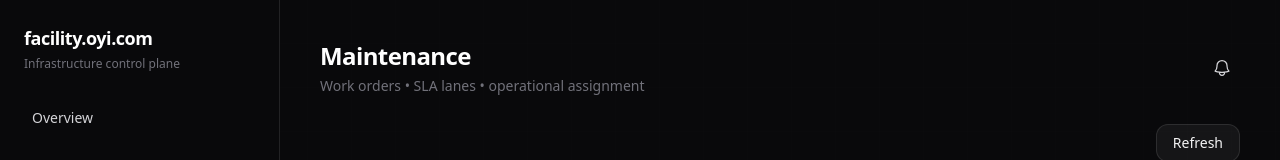
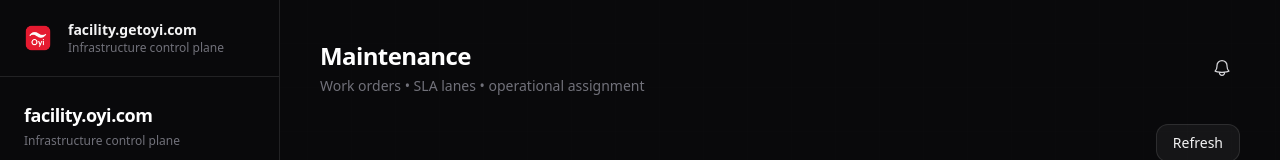
Before and after one commit to contactochiga/facility-oyi, a Next.js app: page /maintenance in a window 1280 px wide. Shown: the top 160 px of the page. Built offline with nearby package versions, Linux system fonts and the light colour scheme; no server answers.

Commit message:
Update Sidebar.tsx

```diff
--- a/components/shell/Sidebar.tsx
+++ b/components/shell/Sidebar.tsx
@@ -1,7 +1,40 @@
 "use client";
 
+import Image from "next/image";
+import Link from "next/link";
 import { XMarkIcon } from "@heroicons/react/24/outline";
 import SidebarContent from "./SidebarContent";
+
+function SidebarBrand({ onClick }: { onClick?: () => void }) {
+  return (
+    <div className="p-5 border-b border-white/10">
+      <Link
+        href="/overview"
+        onClick={onClick}
+        className="flex items-center gap-3 group"
+      >
+        <div className="relative h-9 w-9 shrink-0">
+          <Image
+            src="/oyi-logo-transparent.png"
+            alt="OI"
+            fill
+            className="object-contain"
+            priority
+          />
+        </div>
+
+        <div className="min-w-0">
+          <div className="text-sm font-semibold text-zinc-100 truncate group-hover:text-white">
+            facility.getoyi.com
+          </div>
+          <div className="text-xs text-zinc-500 truncate">
+            Infrastructure control plane
+          </div>
+        </div>
+      </Link>
+    </div>
+  );
+}
 
 export default function Sidebar({
   mobileOpen,
@@ -15,6 +48,10 @@ export default function Sidebar({
       {/* Desktop sidebar */}
       <aside className="hidden lg:flex h-screen w-[280px] flex-col border-r border-white/10 bg-zinc-950">
         <div className="flex h-full flex-col">
+          {/* ✅ Brand header */}
+          <SidebarBrand />
+
+          {/* Navigation + user block */}
           <SidebarContent />
         </div>
       </aside>
@@ -35,19 +72,24 @@ export default function Sidebar({
           ${mobileOpen ? "translate-x-0" : "-translate-x-full"}
         `}
       >
-        {/* ✅ Make the whole drawer a column with full height */}
+        {/* ✅ Full height column */}
         <div className="flex h-[100dvh] flex-col">
-          <div className="flex items-center justify-between p-4 border-b border-white/10">
-            <div className="text-sm font-medium text-zinc-300">Navigation</div>
+          <div className="flex items-center justify-between border-b border-white/10">
+            {/* ✅ Brand header (mobile) */}
+            <div className="flex-1">
+              <SidebarBrand onClick={onClose} />
+            </div>
+
             <button
               onClick={onClose}
-              className="rounded-lg p-2 hover:bg-white/10"
+              className="m-3 rounded-lg p-2 hover:bg-white/10"
+              aria-label="Close navigation"
             >
               <XMarkIcon className="h-5 w-5 text-zinc-300" />
             </button>
           </div>
 
-          {/* ✅ SidebarContent now has a flex parent so mt-auto works */}
+          {/* ✅ SidebarContent gets a flex parent so mt-auto works */}
           <div className="flex-1 flex flex-col overflow-hidden">
             <SidebarContent onNavigate={onClose} />
           </div>
```
